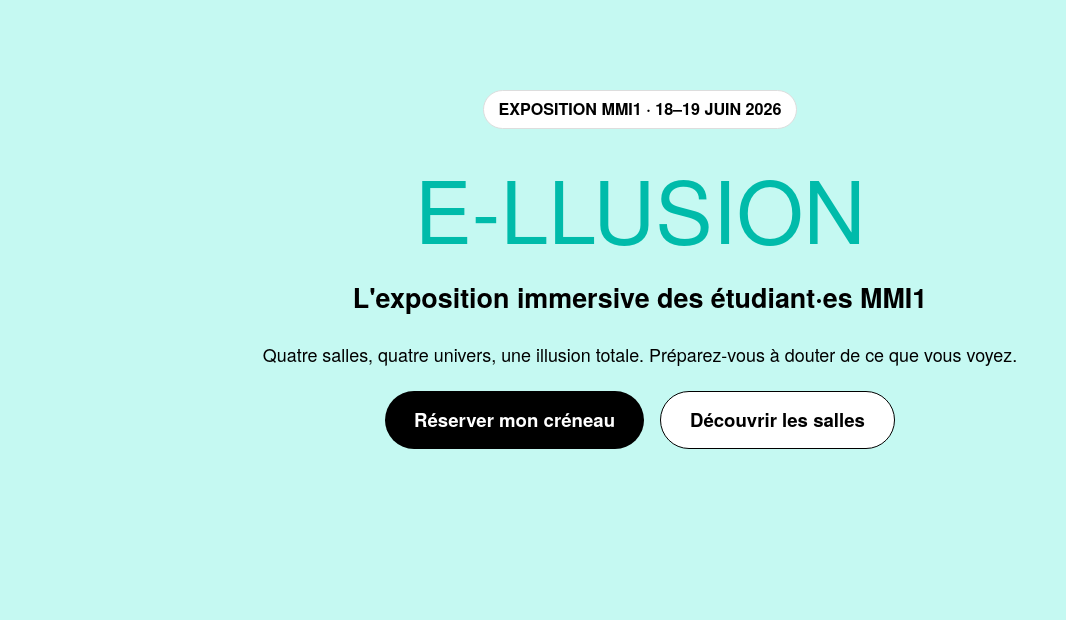
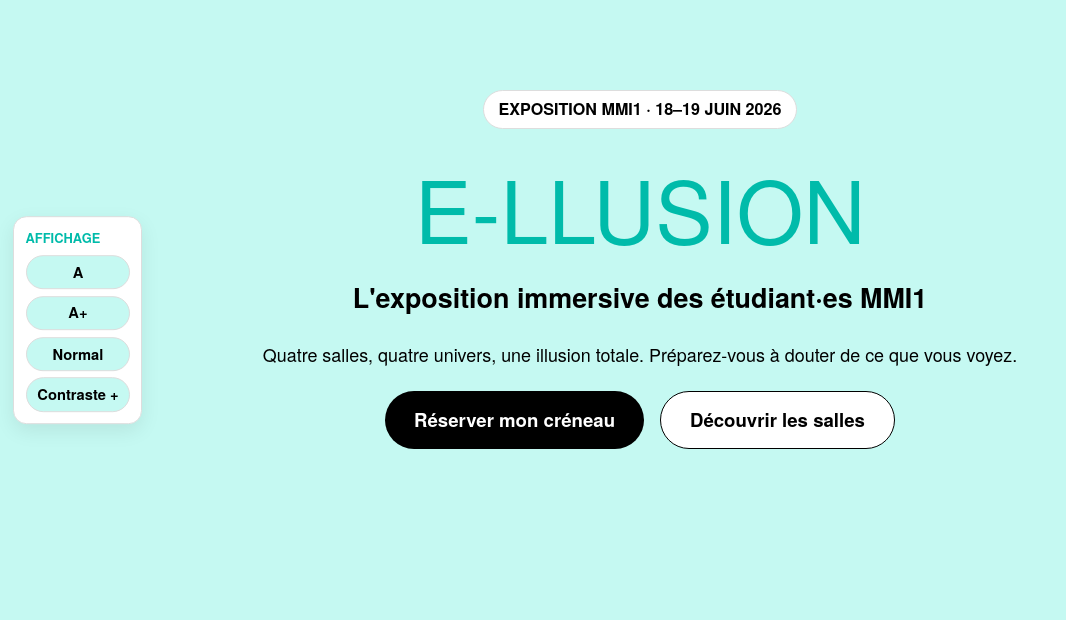
Before and after one commit to moh7391/La-SAE203, a PHP site: page / in a window 1280 px wide. Shown: the part 80-700 px from the top of the page, without its empty margins (0-1066 px from the left). Run offline with PHP 8.4, Linux system fonts and the light colour scheme; data comes from the database, SQL or seed files in the repository; some web fonts are replaced.

Commit message:
ajou du contraste et du changement de la taille de polices

```diff
--- a/Visiteurs/css.css
+++ b/Visiteurs/css.css
@@ -67,6 +78,53 @@ button:disabled { opacity:.5; cursor:not-allowed; }
 .capsule { display:inline-block; margin-bottom:.875em; padding:.375em .875em; border-radius:1.25em;
   background:var(--white); border:.0625em solid var(--bord); font-size:.9em; font-weight:700; text-transform:uppercase; }
 .hero-actions { display:flex; flex-wrap:wrap; justify-content:center; gap:.9em; margin-top:1.25em; }
+
+.accessibility-panel {
+  position:fixed;
+  left:.75em;
+  top:50%;
+  z-index:20;
+  width:7.2em;
+  padding:.62em;
+  color:var(--black);
+  background:var(--white);
+  border:.0625em solid var(--bord);
+  border-radius:.75em;
+  box-shadow:var(--ombre);
+  transform:translateY(-50%);
+}
+.accessibility-title {
+  margin-bottom:.45em;
+  color:var(--teal);
+  font-weight:700;
+  text-transform:uppercase;
+  font-size:.72em;
+}
+.accessibility-group {
+  display:grid;
+  gap:.35em;
+  margin-top:.4em;
+}
+.accessibility-group button {
+  min-height:2em;
+  padding:.32em .45em;
+  color:var(--black);
+  background:var(--mint);
+  border:.0625em solid var(--bord);
+  border-radius:999em;
+  font-size:.82em;
+  font-weight:700;
+}
+.accessibility-group button[aria-pressed="true"],
+.accessibility-group button:hover {
+  color:var(--white);
+  background:var(--black);
+}
+body.contrast-high .accessibility-group button[aria-pressed="true"],
+body.contrast-high .accessibility-group button:hover {
+  color:var(--black);
+  background:var(--aqua);
+}
 
 /* Cartes de salles */
 .section-head { display:flex; flex-wrap:wrap; justify-content:space-between; align-items:center; margin-bottom:2em; }
--- a/Visiteurs/footer.php
+++ b/Visiteurs/footer.php
@@ -73,5 +73,6 @@
       <p>// see you on the other side</p>
     </div>
   </footer>
+  <script src="../assets/js/app.js?v=<?php echo filemtime(__DIR__ . '/../assets/js/app.js'); ?>"></script>
 </body>
 </html>
--- a/Visiteurs/index.php
+++ b/Visiteurs/index.php
@@ -9,6 +9,17 @@ require_once 'header.php';
 // Les salles viennent de la base.
 $salles = eillusion_get_salles($CONNEXION);
 ?>
+<aside class="accessibility-panel" aria-label="Options d'affichage">
+  <div class="accessibility-title">Affichage</div>
+  <div class="accessibility-group" aria-label="Taille du texte">
+    <button type="button" data-font-size="normal" aria-label="Taille normale">A</button>
+    <button type="button" data-font-size="large" aria-label="Texte agrandi">A+</button>
+  </div>
+  <div class="accessibility-group" aria-label="Contraste">
+    <button type="button" data-contrast="normal" aria-label="Contraste normal">Normal</button>
+    <button type="button" data-contrast="high" aria-label="Contraste élevé">Contraste +</button>
+  </div>
+</aside>
 <main>
   <section class="hero">
     <div class="container">
```
Also changed, not shown: other parts of Visiteurs/css.css (+25 -0 lines), assets/js/app.js (+47 -2 lines).
